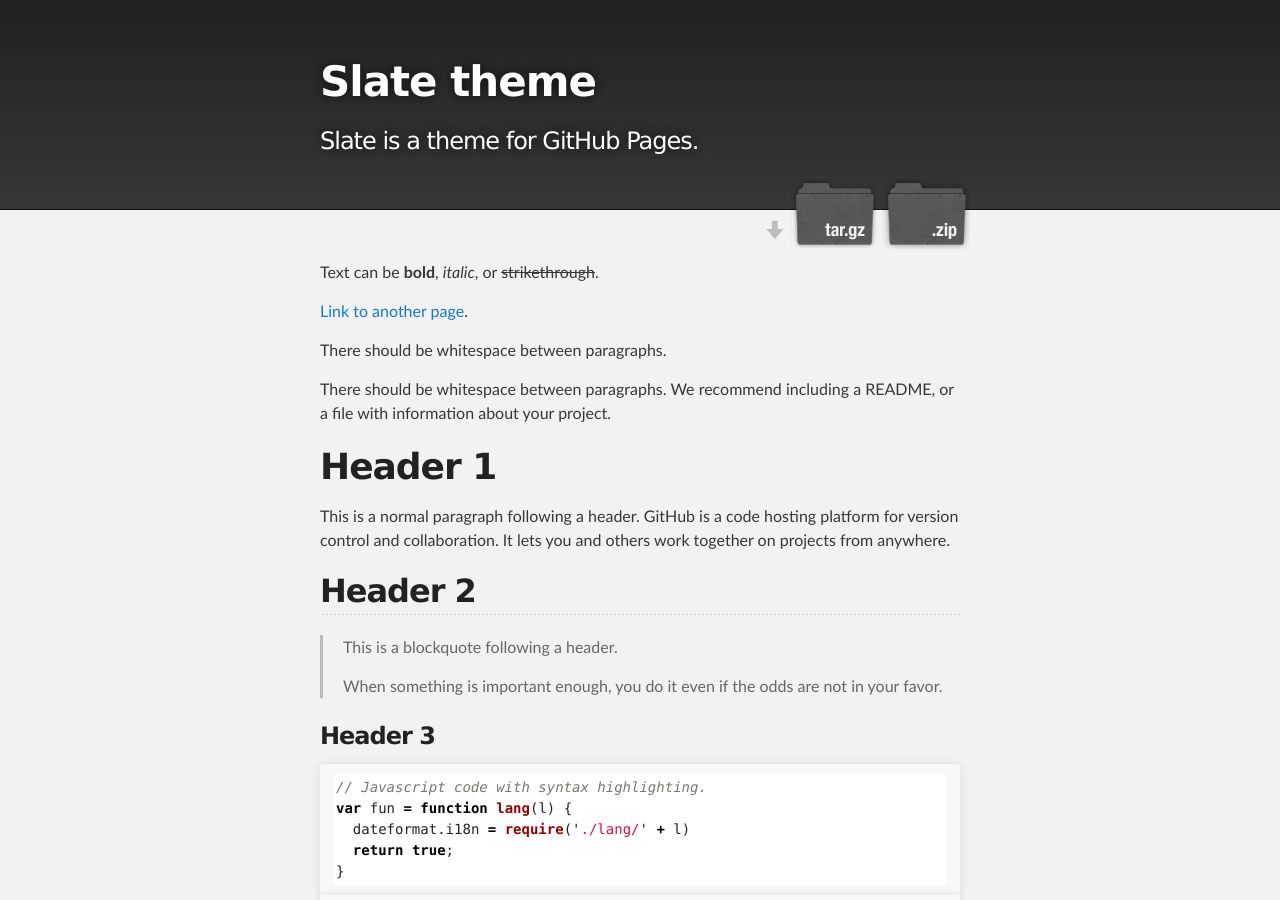
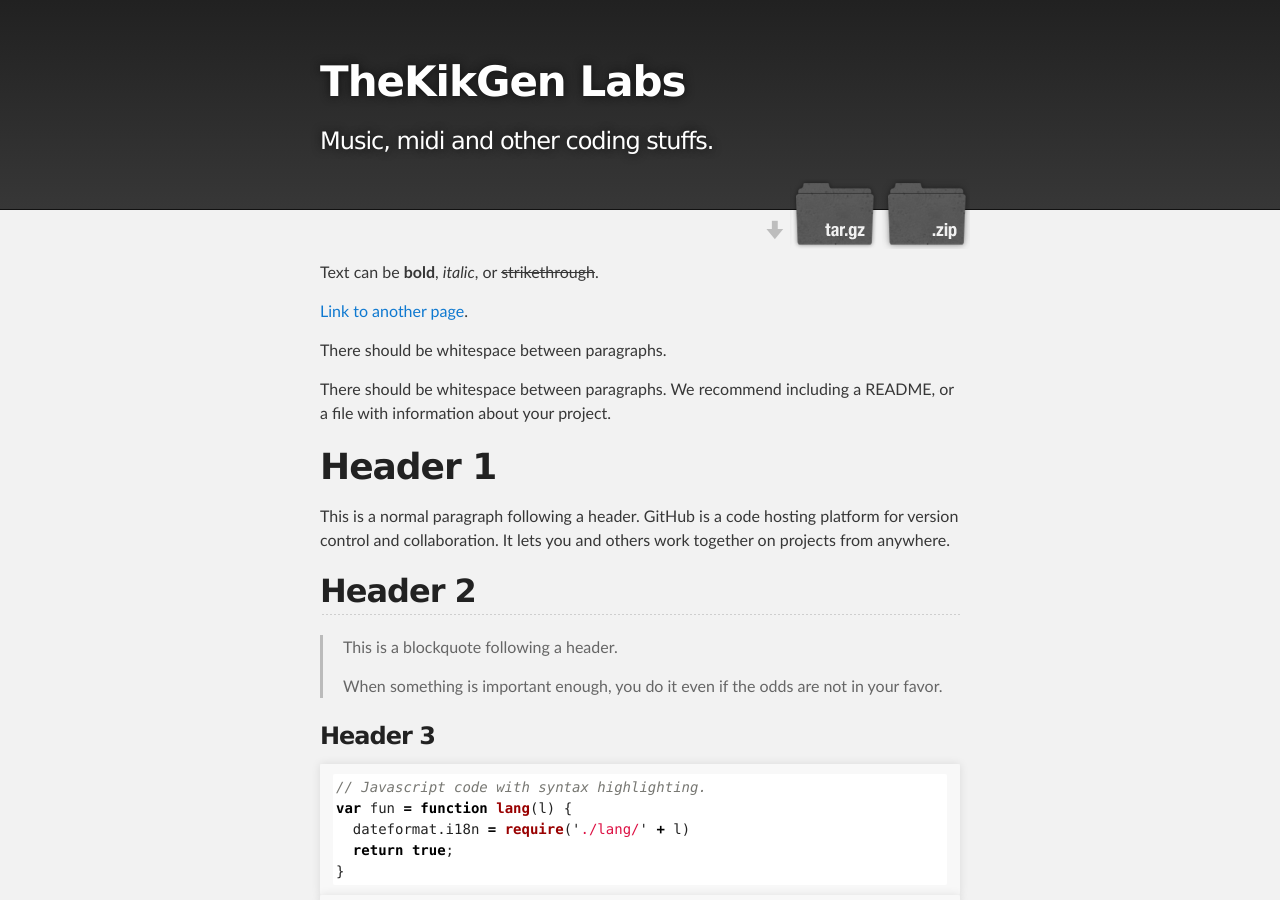
Before and after one commit to TheKikGen/TheKikGen.github.io, a Jekyll site: the page built from index.md, in a window 1280 px wide and 900 px high. Built offline with Jekyll 4.4.1, drawn with Linux system fonts in a browser that asks for light colours.

Commit message:
Update _config.yml

```diff
--- a/_config.yml
+++ b/_config.yml
@@ -1,5 +1,5 @@
-title: Slate theme
-description: Slate is a theme for GitHub Pages.
+title: TheKikGen Labs
+description: Music, midi and other coding stuffs.
 show_downloads: true
 google_analytics:
 theme: jekyll-theme-slate
```
